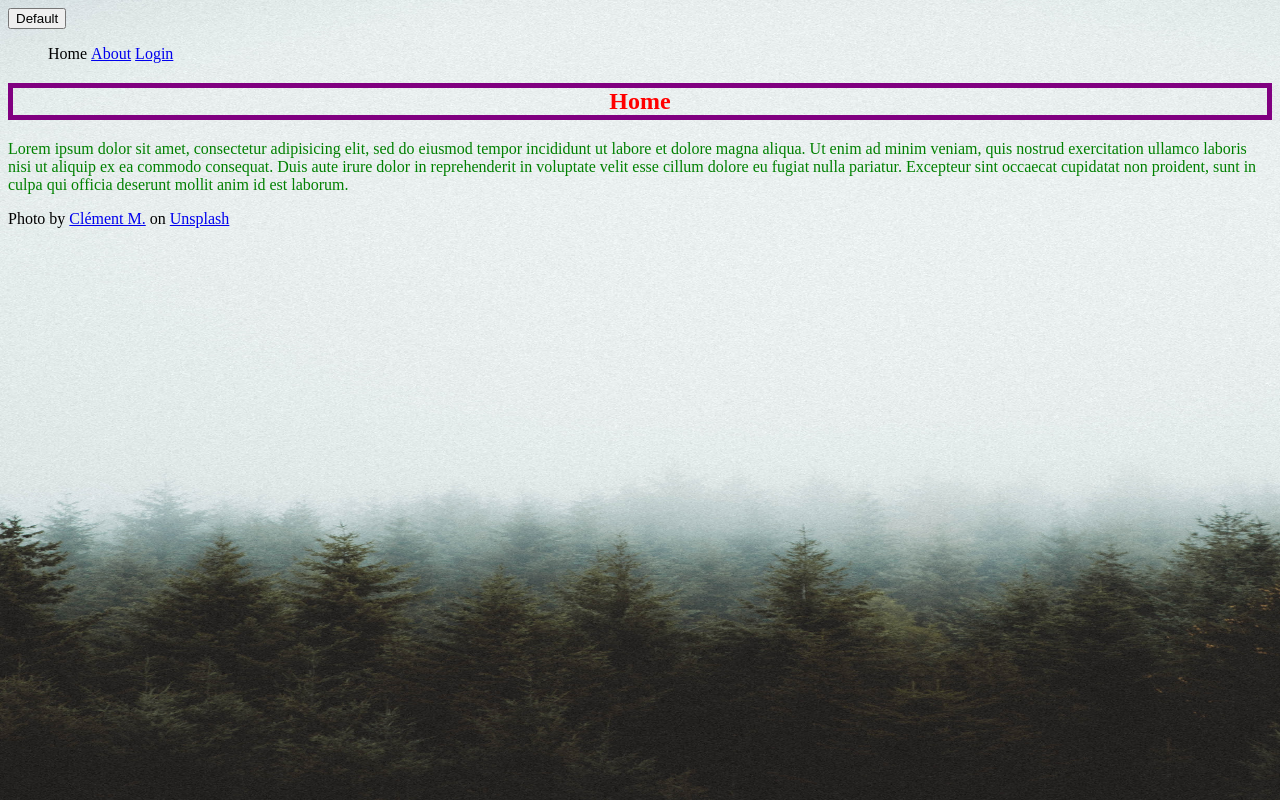
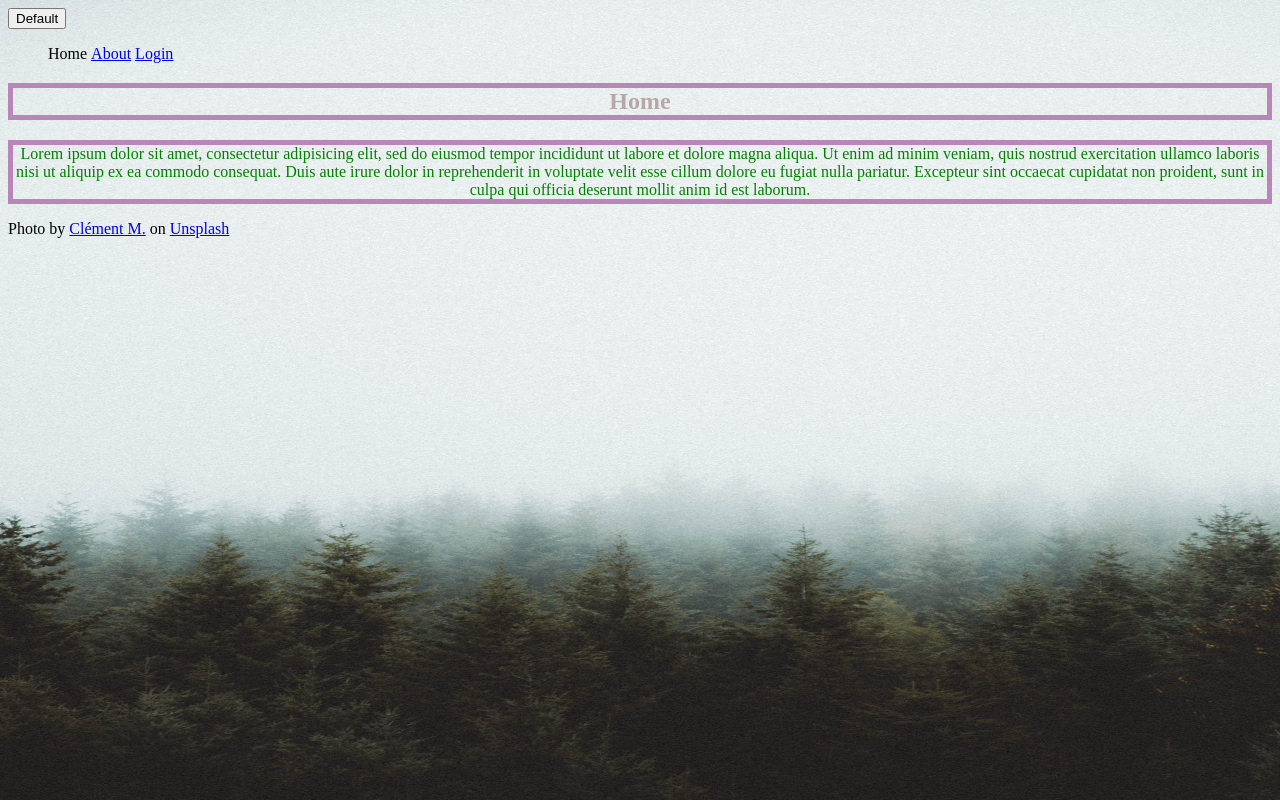
Before and after one commit to zandthecoder/The-Complete-Web-Developer-in-2021-Zero-to-Mastery, a plain HTML site: page section 6 - css/index.html in a window 1280 px wide. Drawn offline with Linux system fonts and the light colour scheme.

Commit message:
css update

```diff
--- a/section 6 - css/style.css
+++ b/section 6 - css/style.css
@@ -2,10 +2,10 @@ body {
   background-image: url("images/background.jpg");
   background-size: 1600px 900px;
 }
-h2 {
-  color: red;
+h2, p {
+  color: rgb(184, 167, 167);
   text-align: center;
-  border: 5px solid purple;
+  border: 5px solid rgb(184, 134, 184);
   cursor: pointer;
 }
 ul {
```
